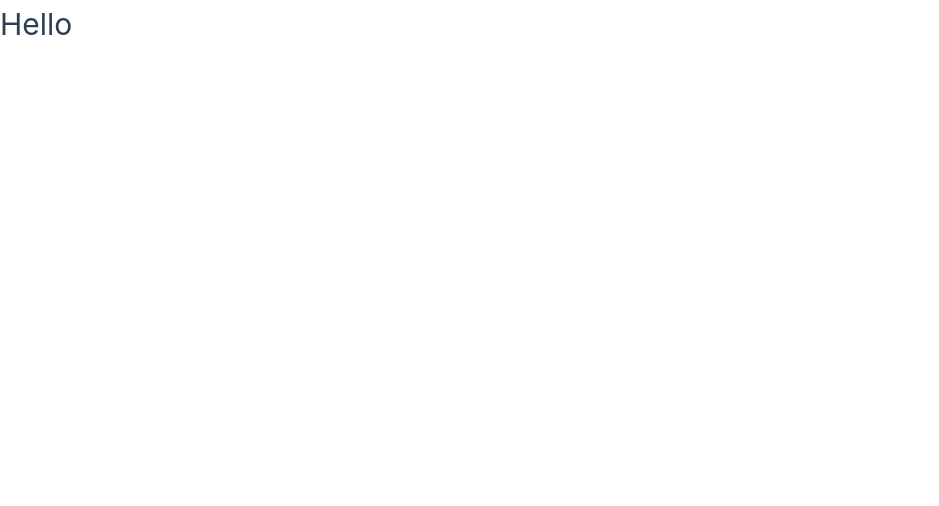
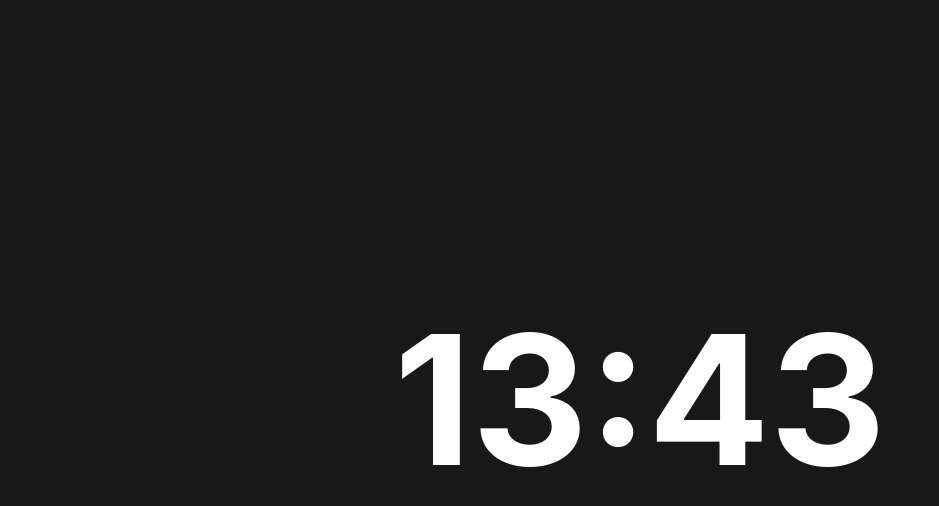
Before and after one commit to ddum/chrome-new-tab-extension, a Vue app: page / in a window 1280 px wide. Shown: the top 506 px of the page, without its empty margins (0-939 px from the left). Built offline with nearby package versions, Linux system fonts and the light colour scheme.

Commit message:
таймер

```diff
--- a/src/App.vue
+++ b/src/App.vue
@@ -1,3 +1,28 @@
 <template>
-  <h1>Hello</h1>
+  <div class="wrapper">
+    <div class="header"></div>
+    <div class="content">
+      <TimeString />
+    </div>
+    <div class="footer"></div>
+  </div>
 </template>
+
+<script lang="ts" setup>
+  import TimeString from "@/components/TimeString.vue";
+</script>
+
+<style>
+  .wrapper {
+    min-height: 100vh;
+    display: flex;
+    flex-direction: column;
+  }
+
+  .content {
+    flex: 1;
+    display: flex;
+    align-items: center;
+    justify-content: center;
+  }
+</style>
--- a/src/assets/base.css
+++ b/src/assets/base.css
@@ -1,53 +1,13 @@
 /* color palette from <https://github.com/vuejs/theme> */
 :root {
-  --vt-c-white: #ffffff;
-  --vt-c-white-soft: #f8f8f8;
-  --vt-c-white-mute: #f2f2f2;
-
-  --vt-c-black: #181818;
-  --vt-c-black-soft: #222222;
-  --vt-c-black-mute: #282828;
-
-  --vt-c-indigo: #2c3e50;
-
-  --vt-c-divider-light-1: rgba(60, 60, 60, 0.29);
-  --vt-c-divider-light-2: rgba(60, 60, 60, 0.12);
-  --vt-c-divider-dark-1: rgba(84, 84, 84, 0.65);
-  --vt-c-divider-dark-2: rgba(84, 84, 84, 0.48);
-
-  --vt-c-text-light-1: var(--vt-c-indigo);
-  --vt-c-text-light-2: rgba(60, 60, 60, 0.66);
-  --vt-c-text-dark-1: var(--vt-c-white);
-  --vt-c-text-dark-2: rgba(235, 235, 235, 0.64);
+  --c-white: #ffffff;
+  --c-black: #181818;
 }
 
 /* semantic color variables for this project */
 :root {
-  --color-background: var(--vt-c-white);
-  --color-background-soft: var(--vt-c-white-soft);
-  --color-background-mute: var(--vt-c-white-mute);
-
-  --color-border: var(--vt-c-divider-light-2);
-  --color-border-hover: var(--vt-c-divider-light-1);
-
-  --color-heading: var(--vt-c-text-light-1);
-  --color-text: var(--vt-c-text-light-1);
-
-  --section-gap: 160px;
-}
-
-@media (prefers-color-scheme: dark) {
-  :root {
-    --color-background: var(--vt-c-black);
-    --color-background-soft: var(--vt-c-black-soft);
-    --color-background-mute: var(--vt-c-black-mute);
-
-    --color-border: var(--vt-c-divider-dark-2);
-    --color-border-hover: var(--vt-c-divider-dark-1);
-
-    --color-heading: var(--vt-c-text-dark-1);
-    --color-text: var(--vt-c-text-dark-2);
-  }
+  --color-background: var(--c-black);
+  --color-text: var(--c-white);
 }
 
 *,
@@ -62,9 +22,6 @@ body {
   min-height: 100vh;
   color: var(--color-text);
   background: var(--color-background);
-  transition:
-    color 0.5s,
-    background-color 0.5s;
   line-height: 1.6;
   font-family:
     Inter,
@@ -84,3 +41,7 @@ body {
   -webkit-font-smoothing: antialiased;
   -moz-osx-font-smoothing: grayscale;
 }
+
+#app {
+  min-height: 100vh;
+}
--- /dev/null
+++ b/src/components/TimeString.vue
@@ -0,0 +1,30 @@
+<template>
+  <div class="time">{{ time }}</div>
+</template>
+
+<script lang="ts" setup>
+  import { ref } from "vue";
+
+  const time = ref('');
+  function setTime() {
+    let date = new Date();
+    let hours = date.getHours();
+    let minutes = date.getMinutes();
+
+    time.value = `${hours < 10 ? '0' + hours : hours}:${minutes < 10 ? '0' + minutes : minutes}`;
+  }
+
+  setTime();
+  setInterval(() => {
+    setTime();
+  }, 1000 * 30);
+
+</script>
+
+<style>
+  .time {
+    font-size: 180px;
+    font-weight: bold;
+    color: var(--color-text);
+  }
+</style>
```
